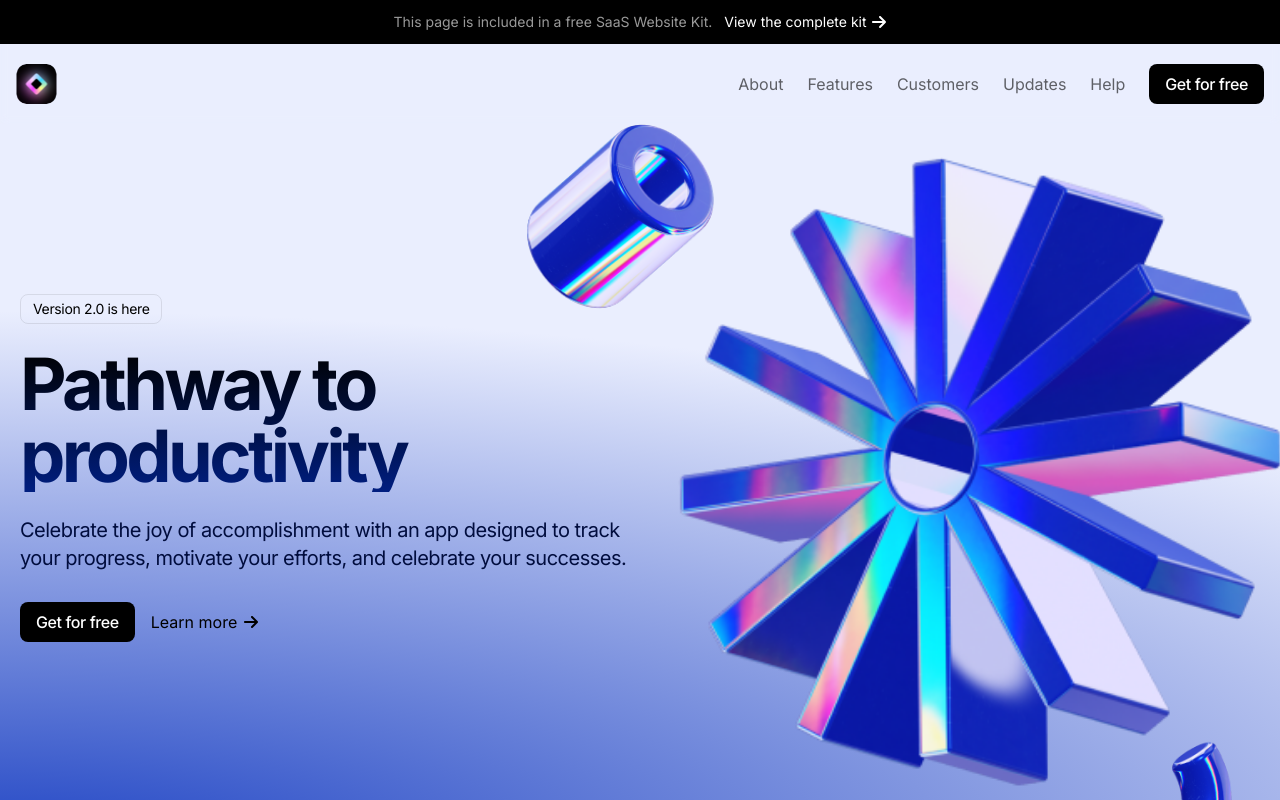
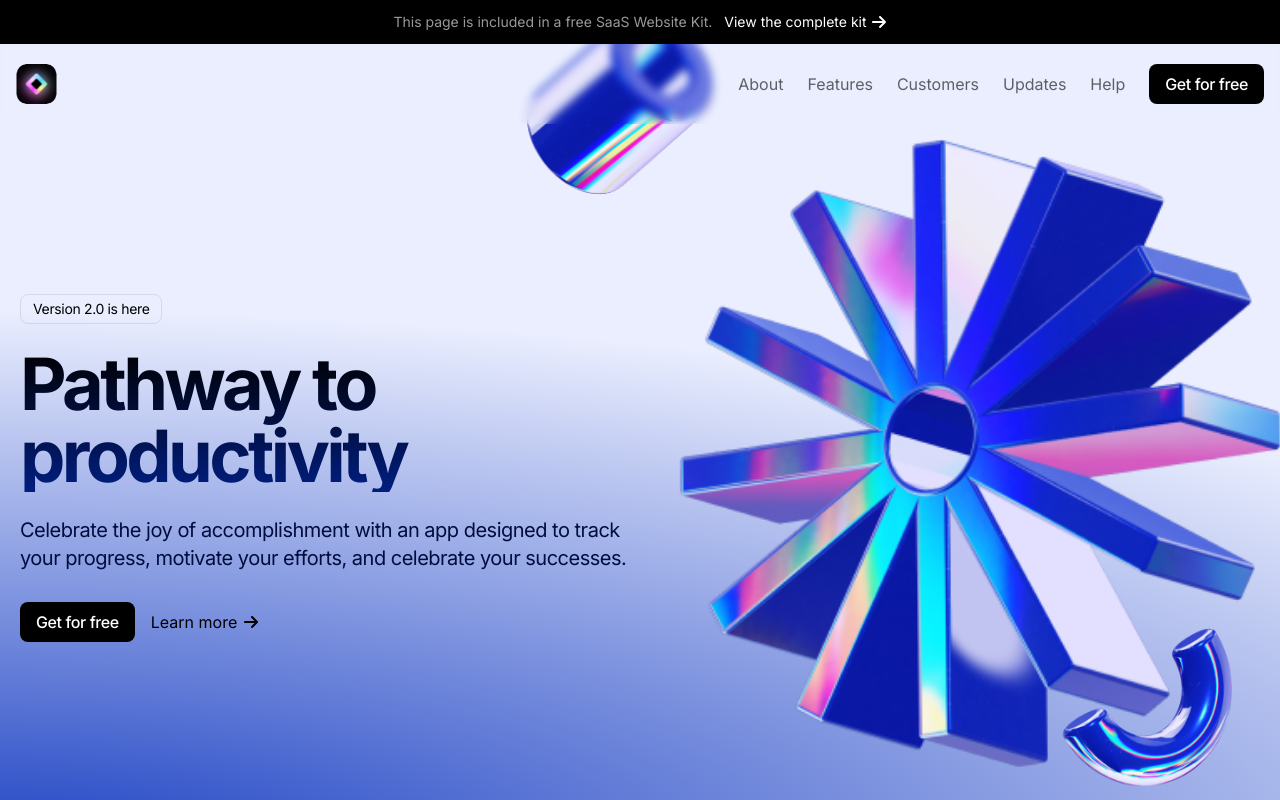
Before and after one commit to joseph-lang7/Light-SaaS-Landing-Page, a Next.js app: page / in a window 1280 px wide. Shown: the top 800 px of the page. Built offline with nearby package versions, Linux system fonts and the light colour scheme.

Commit message:
Animate hero section

```diff
--- a/package.json
+++ b/package.json
@@ -9,6 +9,7 @@
     "lint": "next lint"
   },
   "dependencies": {
+    "framer-motion": "^11.5.4",
     "next": "14.2.7",
     "react": "^18",
     "react-dom": "^18",
--- a/src/sections/hero/hero.tsx
+++ b/src/sections/hero/hero.tsx
@@ -1,12 +1,23 @@
+"use client";
 import cogImage from "@/assets/cog.png";
 import cylinderImage from "@/assets/cylinder.png";
 import noodleImage from "@/assets/noodle.png";
-import Image from "next/image";
 import { Container } from "@/components/container/container";
 import { LearnMoreBtn } from "@/components/learn-more-btn/learn-more-btn";
+import { motion, useScroll, useTransform } from "framer-motion";
+import { useRef } from "react";
 export const Hero = () => {
+  const heroRef = useRef(null);
+  const { scrollYProgress } = useScroll({
+    target: heroRef,
+    offset: ["start end", "end start"],
+  });
+  const translateY = useTransform(scrollYProgress, [0, 1], [150, -150]);
   return (
-    <section className="pt-8 pb-20 md:pt-5 md:pb-20 bg-[radial-gradient(ellipse_200%_100%_at_bottom_left,#183EC2,#EAEEFE_75%)] overflow-x-clip">
+    <section
+      ref={heroRef}
+      className="pt-8 pb-20 md:pt-5 md:pb-20 bg-[radial-gradient(ellipse_200%_100%_at_bottom_left,#183EC2,#EAEEFE_75%)] overflow-x-clip"
+    >
       <Container>
         <div className="md:flex items-center ">
           <div className="md:flex-1">
@@ -25,23 +36,38 @@
             </div>
           </div>
           <div className="mt-20 md:mt-0 md:h-[648px] md:flex-1 relative max-w-[648px]">
-            <Image
-              src={cogImage}
+            <motion.img
+              src={cogImage.src}
               alt="cog image"
               className="md:absolute md:h-full md:w-auto md:max-w-none md:-left-6 lg:left-0"
+              animate={{
+                translateY: [-30, 30],
+              }}
+              transition={{
+                repeat: Infinity,
+                repeatType: "mirror",
+                duration: 3,
+                ease: "easeInOut",
+              }}
             />
-            <Image
-              src={cylinderImage}
+            <motion.img
+              src={cylinderImage.src}
               alt="cylinder image"
               width={220}
               height={220}
-              className="hidden md:block -top-5 -left-32 md:absolute "
+              className="hidden md:block -top-5 -left-32 md:absolute"
+              style={{
+                translateY: translateY,
+              }}
             />
-            <Image
-              src={noodleImage}
+            <motion.img
+              src={noodleImage.src}
               alt="noodle image"
               width={220}
               className="hidden md:block absolute top-[534px] left-[380px]"
+              style={{
+                translateY: translateY,
+              }}
             />
           </div>
         </div>
```
Also changed, not shown: 1 other file (tests, documents, lock files or other folders).
